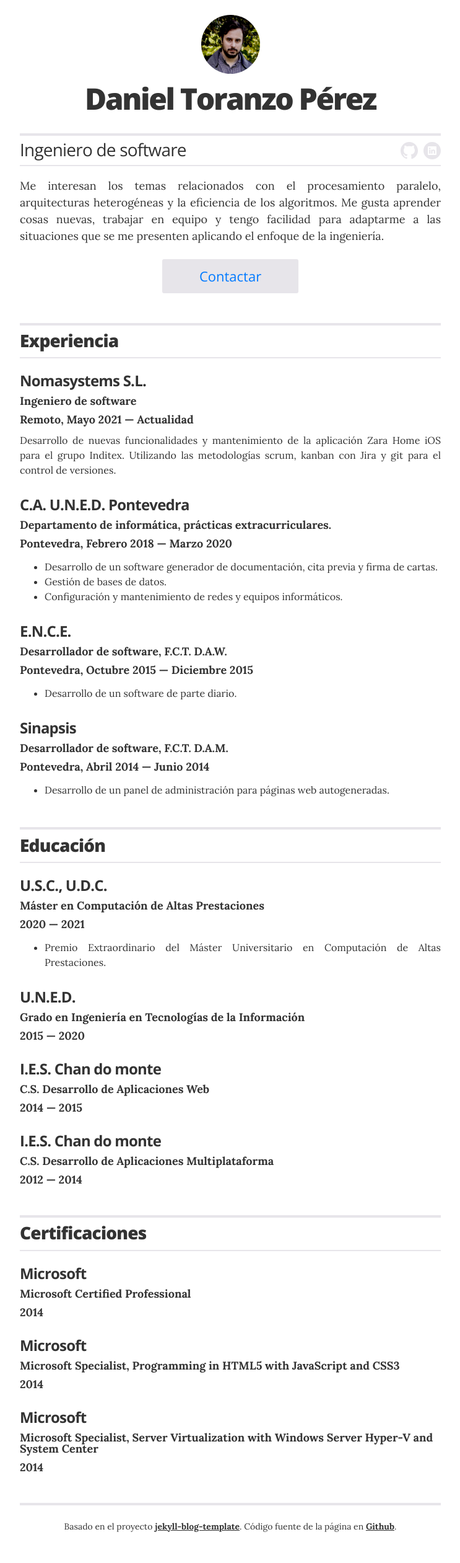
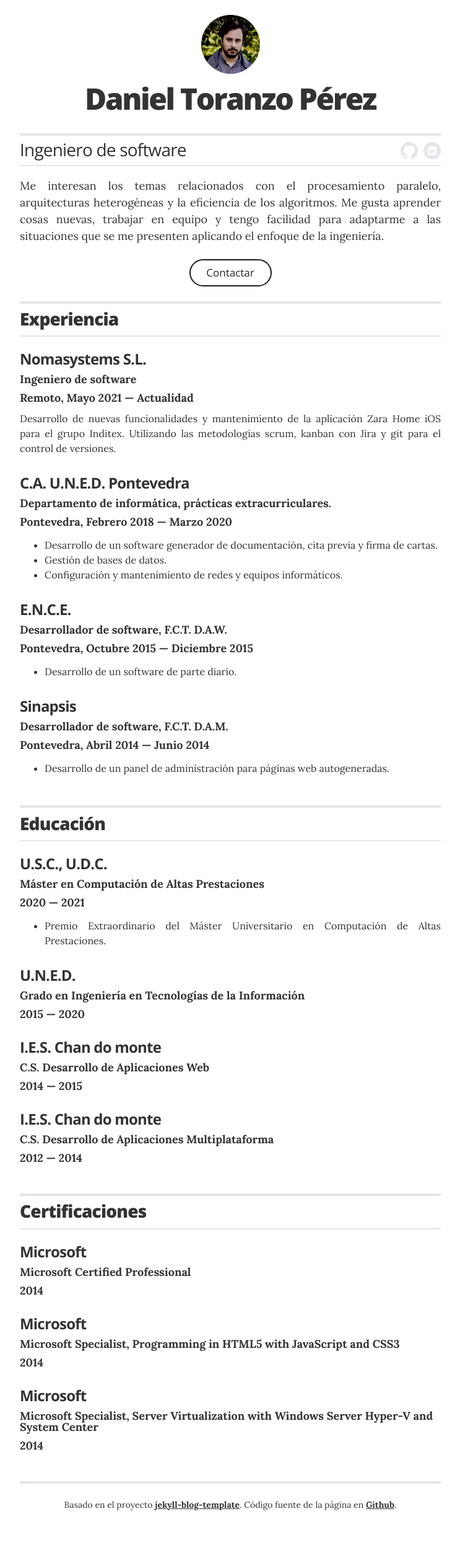
Before and after one commit to obocat/daniel_toranzo_perez, a Jekyll site: the page built from index.html, in a window 1280 px wide. Shown: the whole page at 62% size, without its empty margins (268-1011 px from the left). Built offline with Jekyll 4.4.1, drawn with Linux system fonts in a browser that asks for light colours; after the commit the page ends 2486 px from its top, so only the background shows below that.

Commit message:
feat: iOS like contact button and meta tags

```diff
--- a/_config.yml
+++ b/_config.yml
@@ -1,6 +1,8 @@
 # Site settings
 title: "Daniel Toranzo Pérez"
 description: "Daniel Toranzo Pérez curriculum vitae."
+google-verification: "r8LavZ7oFRU_3YLmlH7wSHXuTdIikA0FXh9M_2xaE4E"
+author: "Daniel Toranzo Pérez"
 
 # Build settings
 markdown: kramdown
--- a/_includes/head.html
+++ b/_includes/head.html
@@ -1,15 +1,18 @@
 <head>
   <meta charset="utf-8">
   <meta http-equiv="X-UA-Compatible" content="IE=edge">
+  <meta name="HandheldFriendly" content="true"/>
+  <!-- Google search engine-->
+  <meta name="description" content="{% if page.excerpt %}{{ page.excerpt | strip_html | strip_newlines | truncate: 160 }}{% else %}{{ site.description }}{% endif %}">
+  <meta name="google-site-verification" content="{{ site.google-verification }}"/>
+  <meta name="author" content="{{ site.author }}">
+  <meta name="robots" content="all">
   <meta name="viewport" content="width=device-width, initial-scale=1">
-
   <title>{% if page.title %}{{ page.title }}{% else %}{{ site.title }}{% endif %}</title>
-
   <!-- Google font typography settings - defined in _config.yml -->
   {% if site.resume_theme == 'default' %}
   <link href='https://fonts.googleapis.com/css?family=Lora:400,700|Open+Sans:400,300,800,700' rel='stylesheet' type='text/css'>
   {% endif %}
-
   <!-- Global site tag (gtag.js) - Google Analytics -->
   <script async src="https://www.googletagmanager.com/gtag/js?id=G-N1RRT5HSH8"></script>
   <script>
@@ -18,13 +21,10 @@
     gtag('js', new Date());
     gtag('config', 'G-N1RRT5HSH8');
   </script>
-
+  <!-- AppStore marketing banner -->
   {% if site.show_appstore_banner %}
   <meta name="apple-itunes-app" content="app-id=474175190">
   {% endif %}
-
-  <meta name="description" content="{% if page.excerpt %}{{ page.excerpt | strip_html | strip_newlines | truncate: 160 }}{% else %}{{ site.description }}{% endif %}">
-
   <link rel="stylesheet" href="css/main.css">
   <link rel="canonical" href="{{ page.url | replace:'index.html','' | prepend: site.baseurl | prepend: site.url }}">
   <link rel="icon" type="image/x-icon" href="favicon.png" />
--- a/_sass/_resume.scss
+++ b/_sass/_resume.scss
@@ -109,22 +109,26 @@
 }
 
 .contact-button {
-  @include border-radius(3px);
-  background-color: $gray;
+  @include border-radius(30px);
+  border: 2px solid #1d1d1f;
   text-decoration: none;
   text-align: center;
   display: block;
-  margin: 1.5rem auto;
-  width: 220px;
-  font-size: 1.375rem;
+  width: 133px;
+  height: 44px;
+  margin-top: 1.5rem;
+  margin-left: auto;
+  margin-right: auto;
+  padding: 7px 16px;
+  font-size: 17px;
   @include sans_light;
-  color: $accent-color;
-  line-height: 55px;
+  color: #272729;
+  background-color: #fff;
   @include transition(all .2s ease);
 
   &:hover {
-    background-color: $accent-color;
-    color: $white;
+    background-color: #272729;
+    color: #fff;
   }
 
   &.not-looking { width: 400px; }
```
